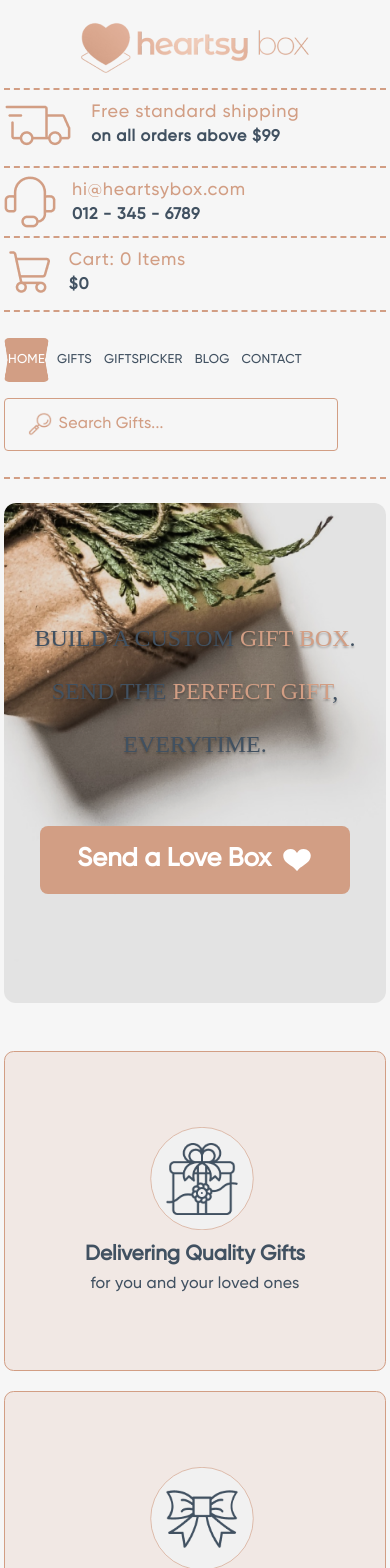
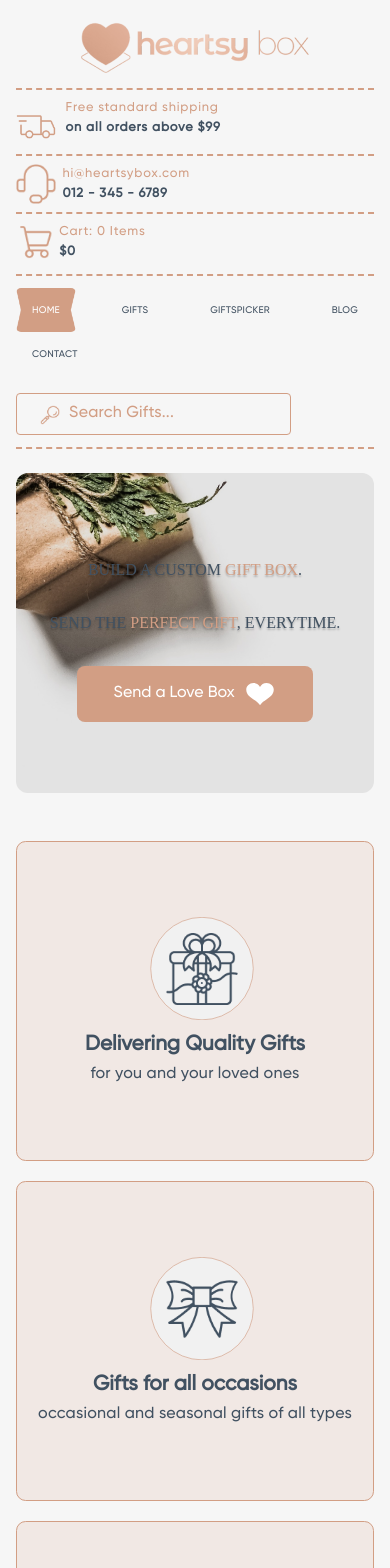
Before and after one commit to HaiderLevi/heartsybox, a React (Vite) app: page / in a window 390 px wide. Shown: the top 1568 px of the page. Built offline with nearby package versions, Linux system fonts and the light colour scheme; a web font is replaced by a local one.

Commit message:
fix responsiveness issues part 7

```diff
--- a/src/App.css
+++ b/src/App.css
@@ -1,20 +1,14 @@
 .app-root-container {
-    margin: auto 20rem;
+    margin: auto 18rem;
 }
 
-@media only screen and (max-width: 1440px) {
+@media only screen and (max-width: 1200px) {
     .app-root-container {
-        margin: auto 18rem;
+        margin: auto 14rem;
     }
 }
 
-@media only screen and (max-width: 1240px) {
-    .app-root-container {
-        margin: auto 15rem;
-    }
-}
-
-@media only screen and (max-width: 1024px) {
+@media only screen and (max-width: 992px) {
     .app-root-container {
         margin: auto 10rem;
     }
@@ -22,12 +16,18 @@
 
 @media only screen and (max-width: 768px) {
     .app-root-container {
-        margin: auto 2rem;
+        margin: auto 6rem;
+    }
+}
+
+@media only screen and (max-width: 576px) {
+    .app-root-container {
+        margin: auto 3rem;
     }
 }
 
 @media only screen and (max-width: 480px) {
     .app-root-container {
-        margin: auto 0.5rem;
+        margin: auto 2rem;
     }
 }
--- a/src/components/Working.jsx
+++ b/src/components/Working.jsx
@@ -65,16 +65,16 @@ const Working = () => {
               </div>
             </div>
             <div className="working-design-image">
+              <img
+                src="/step-image.png"
+                alt="step-image"
+                className="design-image"
+              />
               <span className="design-image-icons">
                 <img src="/rose.png" alt="rose" />
                 <img src="/chocolate.png" alt="chocolate" />
                 <img src="/heart.png" alt="heart" />
               </span>
-              <img
-                src="/step-image.png"
-                alt="step-image"
-                className="design-image"
-              />
             </div>
           </div>
         )}
--- a/src/css/banner.css
+++ b/src/css/banner.css
@@ -50,7 +50,6 @@
     font-weight: 500;
     line-height: 3.15rem;
     margin-inline: auto;
-    font-weight: 600;
 }
 
 .lovebox-button:hover {
@@ -72,7 +71,29 @@
 }
 
 @media only screen and (max-width: 768px) {
+    .main-banner {
+        height: 40rem;
+    }
+
     .banner-menu h1 {
         font-size: 3rem;
     }
+
+    .lovebox-button {
+        height: 7rem;
+        font-size: 2.4rem;
+        font-weight: 500;
+        margin-top: 2rem;
+    }
 }
+
+@media only screen and (max-width: 480px) {
+    .lovebox-button {
+        height: 7rem;
+        font-size: 2rem;
+    }
+
+    .banner-menu h1 {
+        font-size: 2rem;
+    }
+}
--- a/src/css/customGiftbox.css
+++ b/src/css/customGiftbox.css
@@ -76,7 +76,7 @@
     border-radius: 1rem;
     background: var(--primary);
     color: #FFF;
-    font-weight: 600;
+    font-weight: 500;
     line-height: 3.1rem;
     border: none;
     outline: none;
--- a/src/css/giftpack.css
+++ b/src/css/giftpack.css
@@ -90,7 +90,7 @@
     background: var(--primary);
     color: #FFF;
     font-size: 3.2rem;
-    font-weight: 600;
+    font-weight: 500;
     line-height: 3.1rem;
     border: none;
     outline: none;
--- a/src/css/giftpicker.css
+++ b/src/css/giftpicker.css
@@ -70,7 +70,7 @@
     background: var(--primary);
     color: #FFF;
     font-size: 3.2rem;
-    font-weight: 600;
+    font-weight: 500;
     line-height: 3.1rem;
     border: none;
     outline: none;
--- a/src/css/navbar.css
+++ b/src/css/navbar.css
@@ -13,7 +13,7 @@
     display: flex;
     justify-content: space-between;
     color: var(--secondary);
-    font-size: 20px;
+    font-size: 2rem;
     font-weight: 600;
     letter-spacing: 0.1rem;
 }
@@ -41,7 +41,7 @@
 
 .top-banner-primary-text {
     color: var(--primary);
-    font-size: 18px;
+    font-size: 1.8rem;
     font-weight: 400;
     margin-bottom: 0.6rem;
 }
@@ -117,7 +117,7 @@
 .nav-menu-search-item {
     color: var(--primary);
     background: transparent;
-    padding: 1rem 3.2rem;
+    padding: 1rem 3.2rem 1rem 5rem;
     outline: none;
     border: none;
     font-size: 2rem;
@@ -133,7 +133,6 @@
     font-weight: 500;
     line-height: 3.15rem;
     letter-spacing: 0.03rem;
-    padding-left: 2rem;
 }
 
 ::-ms-input-placeholder {
@@ -156,9 +155,35 @@
     color: var(--primary);
 }
 
-@media only screen and (max-width: 1640px) {
+@media only screen and (max-width: 1750px) {
     .top-banner-logo {
         margin-right: auto;
+    }
+
+    .nav-menu-search-item {
+        width: 80%;
+    }
+}
+
+@media only screen and (max-width: 1400px) {
+    .top-banner-parent {
+        font-size: 1.6rem;
+    }
+
+    .top-banner-primary-text {
+        font-size: 1.6rem;
+    }
+
+    .top-banner-shipping {
+        gap: 1.2rem;
+    }
+
+    .top-banner-support {
+        gap: 0.8rem;
+    }
+
+    .top-banner-shopping {
+        gap: 0.4rem;
     }
 
     .nav-menu-list {
@@ -171,13 +196,7 @@
     }
 }
 
-@media only screen and (max-width: 1340px) {
-    .nav-menu-search-item {
-        width: 40rem;
-    }
-}
-
-@media only screen and (max-width: 1180px) {
+@media only screen and (max-width: 1200px) {
     .nav-menu-search-item {
         font-size: 2rem;
         width: 35rem;
@@ -216,7 +235,7 @@
 
 }
 
-@media only screen and (max-width: 890px) {
+@media only screen and (max-width: 992px) {
     .top-banner-main {
         padding: 0.5rem 0;
     }
@@ -225,12 +244,16 @@
         flex-direction: column;
         align-items: flex-start;
         row-gap: 2rem;
-        padding: 3.2rem 0;
+        padding: 1.5rem 0;
+    }
+
+    .nav-tabs-menu {
         width: 100%;
     }
 
     .nav-menu-list {
-        column-gap: 1.5rem;
+        justify-content: space-between;
+        display: flex;
     }
 
     .nav-menu-search-item {
@@ -238,34 +261,70 @@
     }
 }
 
-@media only screen and (max-width: 480px) {
+@media only screen and (max-width: 768px) {
     .top-banner-main {
         padding: 0.5rem 0;
     }
 
     .top-banner-parent {
-        font-size: 16px;
+        font-size: 1.6rem;
+    }
+
+    .top-banner-primary-text {
+        font-size: 1.6rem;
+    }
+
+    .top-banner-shipping>img {
+        margin-top: 2rem;
+        width: 5rem;
+        height: 5rem;
+    }
+
+    .top-banner-support>img {
+        width: 5rem;
+        height: 5rem;
+    }
+
+    .top-banner-shopping>img {
+        width: 5rem;
+        height: 5rem;
     }
 
     .nav-menu {
         flex-direction: column;
         align-items: flex-start;
         row-gap: 2rem;
-        padding: 3.2rem 0;
+        padding: 1.5rem 0;
+    }
+
+    .nav-tabs-menu {
         width: 100%;
     }
 
     .nav-menu-list {
-        column-gap: 0.5rem;
+        justify-content: space-between;
+        display: flex;
     }
 
     .nav-menu-list-item {
-        font-size: 1.6rem;
-        padding: 1.2rem 0.5rem;
+        font-size: 1.2rem;
     }
 
     .nav-menu-search-item {
-        width: 40rem;
+        width: 100%;
+        height: 5rem;
     }
 
+    .nav-search-icon {
+        width: 2.5rem;
+        height: 2.5rem;
+        top: 1.5rem;
+        left: 3rem;
+    }
 }
+
+@media only screen and (max-width: 400px) {
+    .nav-menu-list {
+        flex-wrap: wrap;
+    }
+}
--- a/src/css/sale.css
+++ b/src/css/sale.css
@@ -99,7 +99,7 @@
     letter-spacing: 2px;
 }
 
-@media only screen and (max-width: 1440px) {
+@media only screen and (max-width: 1400px) {
     .main-sale {
         flex-direction: column;
     }
--- a/src/css/services.css
+++ b/src/css/services.css
@@ -69,7 +69,7 @@
     letter-spacing: 0.03rem;
 }
 
-@media only screen and (max-width: 1360px) {
+@media only screen and (max-width: 1400px) {
     .main-services {
         justify-content: center;
         align-items: center;
@@ -104,3 +104,43 @@
         left: 2rem;
     }
 }
+
+@media only screen and (max-width: 992px) {
+    .services {
+        width: 70%;
+    }
+
+    .services:nth-child(2) {
+        width: 70%;
+    }
+}
+
+@media only screen and (max-width: 768px) {
+    .services {
+        width: 80%;
+    }
+
+    .services:nth-child(2) {
+        width: 80%;
+    }
+}
+
+@media only screen and (max-width: 576px) {
+    .services {
+        width: 90%;
+    }
+
+    .services:nth-child(2) {
+        width: 90%;
+    }
+}
+
+@media only screen and (max-width: 576px) {
+    .services {
+        width: 100%;
+    }
+
+    .services:nth-child(2) {
+        width: 100%;
+    }
+}
--- a/src/css/working.css
+++ b/src/css/working.css
@@ -21,6 +21,7 @@
 .main-working-step {
     display: flex;
     justify-content: space-between;
+    align-items: center;
     margin-bottom: 4.8rem;
     border-bottom: 2px dashed var(--primary);
     cursor: pointer;
@@ -345,7 +346,7 @@
     }
 }
 
-@media only screen and (max-width: 1360px) {
+@media only screen and (max-width: 1400px) {
     .working-design-main {
         align-items: center;
         flex-wrap: wrap;
@@ -445,25 +446,70 @@
     }
 }
 
-@media only screen and (max-width: 890px) {
+@media only screen and (max-width: 992px) {
     .working-header h1 {
         font-size: 3rem;
+    }
+
+    .main-working-step h1 {
+        font-size: 3rem;
+    }
+
+    .working-design-steps h2 {
+        font-size: 2.8rem;
     }
 }
 
 
 @media only screen and (max-width: 480px) {
+    .working-header h1 {
+        font-size: 2.2rem;
+        margin-bottom: 3rem;
+    }
+
+    .main-working-step h1 {
+        font-size: 2.2rem;
+    }
+
+    .working-design-steps h2 {
+        font-size: 2rem;
+    }
+
+    .step-detail {
+        font-size: 1.8rem;
+    }
+
     .button-primary {
-        font-size: 2.8rem;
+        height: 7rem;
+        font-size: 2rem;
         padding: 1rem 2rem;
+        font-weight: 500;
     }
 
     .OR-line {
-        width: 40rem;
+        width: 50%;
     }
 
     .working-design-image {
-        width: 45rem;
-        height: 60rem;
+        width: 100%;
+        height: 55rem;
+    }
+
+    .design-image-icons {
+        left: 5.5rem;
+    }
+
+    .note-main {
+        padding: 3rem 1.5rem;
+    }
+
+    .note-detail h1 {
+        font-size: 2.8rem;
+    }
+
+    .note-detail p {
+        font-size: 1.8rem;
+        line-height: 2.5rem;
+        margin-bottom: 1rem;
     }
 }
```
